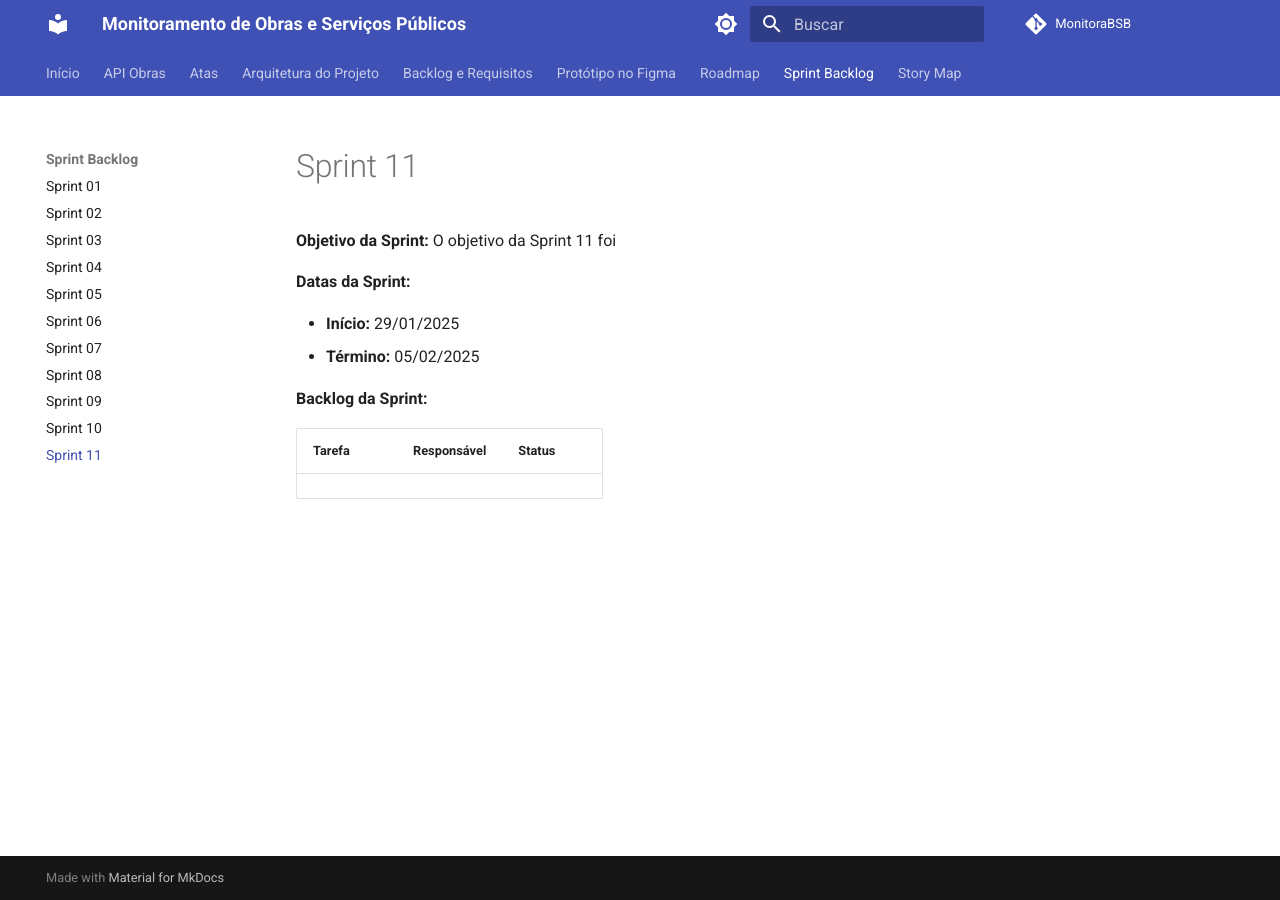
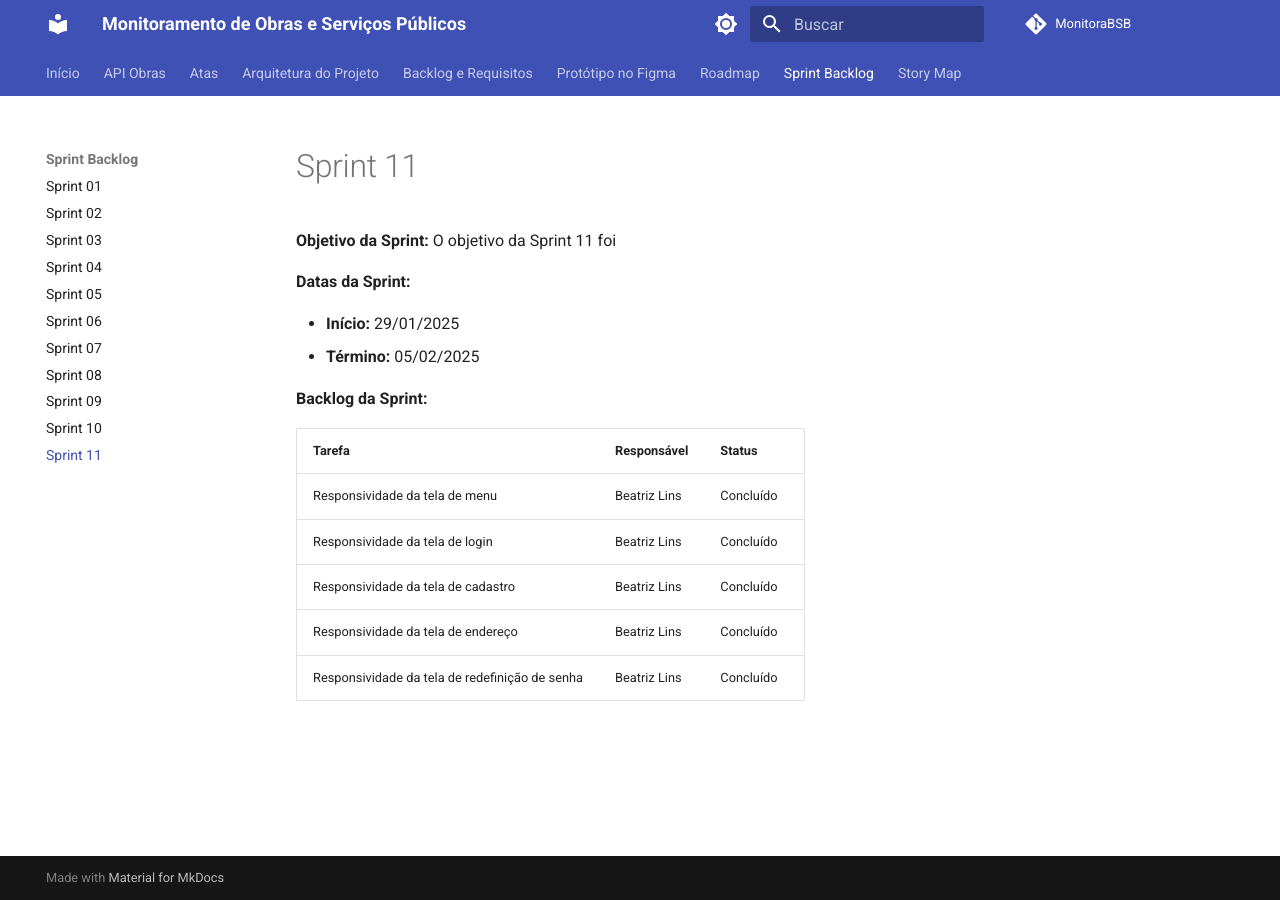
Before and after one commit to unb-mds/2024-2-Squad08, an MkDocs documentation site: the page built from docs/sprints/sprint11.md, in a window 1280 px wide. Built offline with MkDocs 1.6.1 and Material for MkDocs 9.7.7, drawn with Linux system fonts in a browser that asks for light colours; comment, search, counter and statistics services are not loaded.

Commit message:
feat: updating sprint 11

```diff
--- a/docs/sprints/sprint11.md
+++ b/docs/sprints/sprint11.md
@@ -11,3 +11,8 @@ O objetivo da Sprint 11 foi
 
 | Tarefa | Responsável | Status |
 |--------|-------------|-----------------------|
+| Responsividade da tela de menu | Beatriz Lins | Concluído |
+| Responsividade da tela de login | Beatriz Lins | Concluído |
+| Responsividade da tela de cadastro | Beatriz Lins | Concluído |
+| Responsividade da tela de endereço | Beatriz Lins | Concluído |
+| Responsividade da tela de redefinição de senha | Beatriz Lins | Concluído |
```
